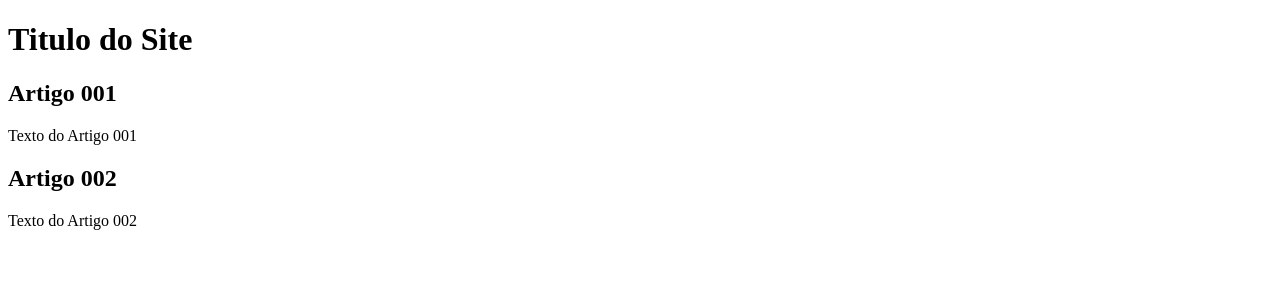
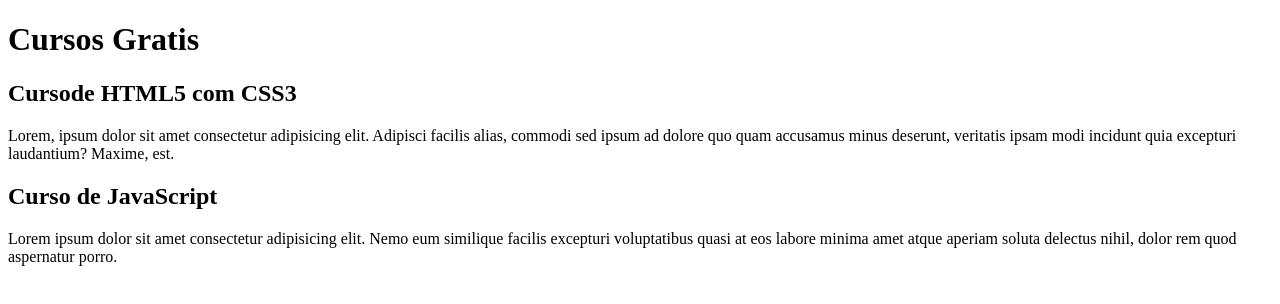
Before and after one commit to Diogosouz4/Projeto-site, a plain HTML site: page index.html in a window 1280 px wide. Drawn offline with Linux system fonts and the light colour scheme.

Commit message:
comecei a escrever o conteudo

```diff
--- a/index.html
+++ b/index.html
@@ -8,15 +8,15 @@
 <body>
     <main>
         <header>
-            <h1>Titulo  do Site</h1>
+            <h1>Cursos Gratis</h1>
         </header>
         <article>
-            <h2>Artigo 001</h2>
-            <p>Texto do Artigo 001</p>
+            <h2>Cursode HTML5 com CSS3</h2>
+            <p>Lorem, ipsum dolor sit amet consectetur adipisicing elit. Adipisci facilis alias, commodi sed ipsum ad dolore quo quam accusamus minus deserunt, veritatis ipsam modi incidunt quia excepturi laudantium? Maxime, est.</p>
         </article>
         <article>
-            <h2>Artigo 002</h2>
-            <p>Texto do Artigo 002</p>
+            <h2>Curso de JavaScript</h2>
+            <p>Lorem ipsum dolor sit amet consectetur adipisicing elit. Nemo eum similique facilis excepturi voluptatibus quasi at eos labore minima amet atque aperiam soluta delectus nihil, dolor rem quod aspernatur porro.</p>
         </article>
     </main>
 </body>
```
